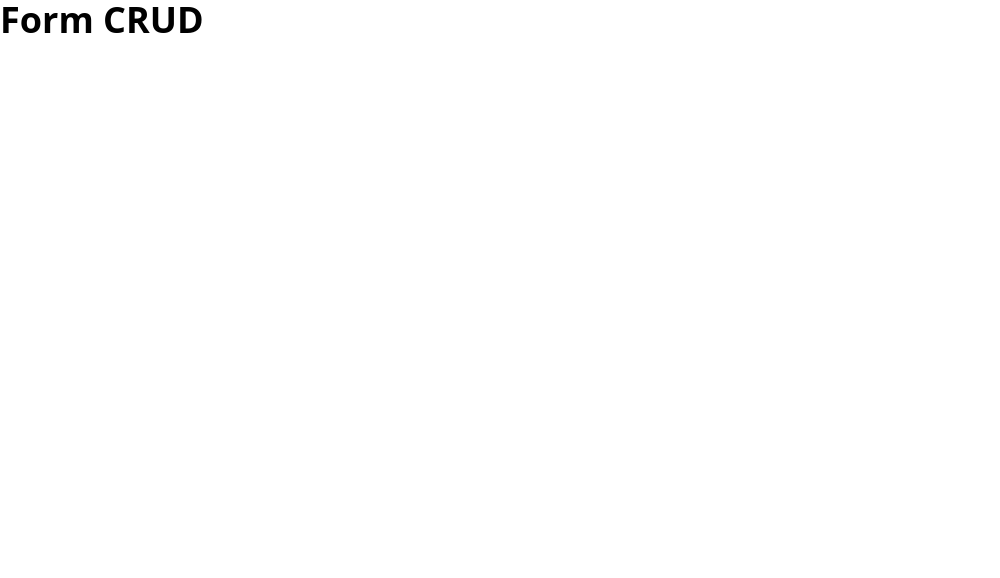
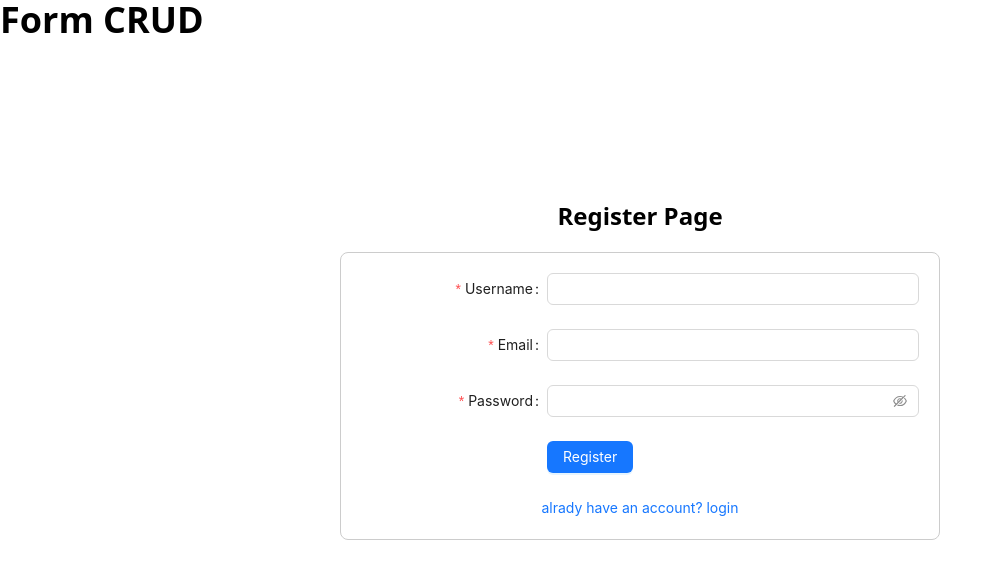
Before and after one commit to Phurinon/CRUD-training, a React (Vite) app in the folder client/: page /register in a window 1280 px wide. Before the commit this address had no page. Shown: the top 578 px of the page, without its empty margins (0-1000 px from the left). Built offline with nearby package versions, Linux system fonts and the light colour scheme.

Commit message:
crate register and login page

```diff
--- a/client/package.json
+++ b/client/package.json
@@ -11,6 +11,7 @@
   },
   "dependencies": {
     "@tailwindcss/vite": "^4.1.3",
+    "antd": "^5.24.6",
     "axios": "^1.8.4",
     "react": "^19.0.0",
     "react-dom": "^19.0.0",
--- a/client/src/App.jsx
+++ b/client/src/App.jsx
@@ -2,6 +2,8 @@ import React from "react";
 import FormUser from "./components/FormUser";
 import { BrowserRouter, Router, Route, Routes } from "react-router-dom";
 import FormEditUser from "./components/FormEditUser";
+import Register from "./pages/auth/register";
+import Login from "./pages/auth/login";
 
 const App = () => {
   return (
@@ -11,6 +13,8 @@ const App = () => {
         <Routes>
           <Route path="/" element={<FormUser />} />
           <Route path="/edit/:id" element={<FormEditUser />} />
+          <Route path="/register" element={<Register />} />
+          <Route path="/login" element={<Login />} />
         </Routes>
       </div>
     </BrowserRouter>
--- /dev/null
+++ b/client/src/Functions/auth.jsx
@@ -0,0 +1,3 @@
+import axios from "axios";
+
+const API_URL = import.meta.env.VITE_API_URL;
--- /dev/null
+++ b/client/src/pages/FormPage.jsx
@@ -0,0 +1,12 @@
+import React from "react";
+import FormUser from "../components/FormUser";
+
+const FormPage = () => {
+  return (
+    <div>
+      <FormUser />
+    </div>
+  );
+};
+
+export default FormPage;
--- /dev/null
+++ b/client/src/pages/auth/Login.jsx
@@ -0,0 +1,63 @@
+import React from "react";
+import { Button, Checkbox, Form, Input } from "antd";
+import { Link } from "react-router-dom";
+const onFinish = (values) => {
+  console.log("Success:", values);
+};
+const onFinishFailed = (errorInfo) => {
+  console.log("Failed:", errorInfo);
+};
+const Login = () => (
+  <>
+    <div className="text-center m-auto mt-40 font-bold text-2xl">
+      Login Page
+    </div>
+    <Form
+      name="basic"
+      labelCol={{ span: 8 }}
+      wrapperCol={{ span: 16 }}
+      style={{
+        maxWidth: 600,
+        margin: "0 auto",
+        marginTop: "20px",
+        padding: "20px",
+        border: "1px solid #ccc",
+        borderRadius: "8px",
+      }}
+      initialValues={{ remember: true }}
+      onFinish={onFinish}
+      onFinishFailed={onFinishFailed}
+      autoComplete="off"
+    >
+      <Form.Item
+        label="Email"
+        name="email"
+        rules={[{ required: true, message: "Please input your email!" }]}
+      >
+        <Input />
+      </Form.Item>
+
+      <Form.Item
+        label="Password"
+        name="password"
+        rules={[{ required: true, message: "Please input your password!" }]}
+      >
+        <Input.Password />
+      </Form.Item>
+
+      {/* <Form.Item name="remember" valuePropName="checked" label={null}>
+      <Checkbox>Remember me</Checkbox>
+      </Form.Item> */}
+
+      <Form.Item label={null}>
+        <Button type="primary" htmlType="submit">
+          Login
+        </Button>
+      </Form.Item>
+      <Link to={"/register"} className="flex justify-center">
+        crate an account
+      </Link>
+    </Form>
+  </>
+);
+export default Login;
--- /dev/null
+++ b/client/src/pages/auth/Register.jsx
@@ -0,0 +1,73 @@
+import React from "react";
+import { Button, Checkbox, Form, Input } from "antd";
+import { Link } from "react-router-dom";
+const onFinish = (values) => {
+  console.log("Success:", values);
+};
+const onFinishFailed = (errorInfo) => {
+  console.log("Failed:", errorInfo);
+};
+const Register = () => (
+  <>
+    <div className="text-center m-auto mt-40 font-bold text-2xl">
+      Register Page
+    </div>
+    <Form
+      name="basic"
+      labelCol={{ span: 8 }}
+      wrapperCol={{ span: 16 }}
+      style={{
+        maxWidth: 600,
+        margin: "0 auto",
+        flex: "justify-center",
+        // display: 'flex',
+        marginTop: "20px",
+        padding: "20px",
+        border: "1px solid #ccc",
+        borderRadius: "8px",
+      }}
+      initialValues={{ remember: true }}
+      onFinish={onFinish}
+      onFinishFailed={onFinishFailed}
+      autoComplete="off"
+    >
+      <Form.Item
+        label="Username"
+        name="username"
+        rules={[{ required: true, message: "Please input your username!" }]}
+      >
+        <Input />
+      </Form.Item>
+
+      <Form.Item
+        label="Email"
+        name="email"
+        rules={[{ required: true, message: "Please input your email!" }]}
+      >
+        <Input />
+      </Form.Item>
+
+      <Form.Item
+        label="Password"
+        name="password"
+        rules={[{ required: true, message: "Please input your password!" }]}
+      >
+        <Input.Password />
+      </Form.Item>
+
+      {/* <Form.Item name="remember" valuePropName="checked" label={null}>
+      <Checkbox>Remember me</Checkbox>
+      </Form.Item> */}
+
+      <Form.Item label={null}>
+        <Button type="primary" htmlType="submit">
+          Register
+        </Button>
+      </Form.Item>
+      <Link to={"/login"} className="flex justify-center">
+        alrady have an account? login
+      </Link>
+    </Form>
+  </>
+);
+export default Register;
```
Also changed, not shown: 1 other file (tests, documents, lock files or other folders).
